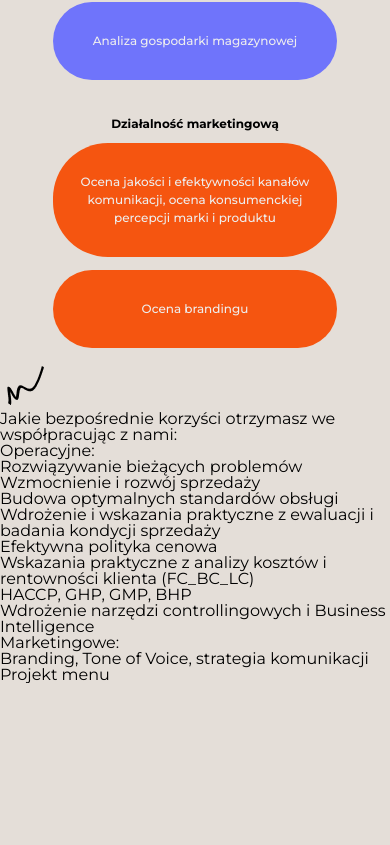
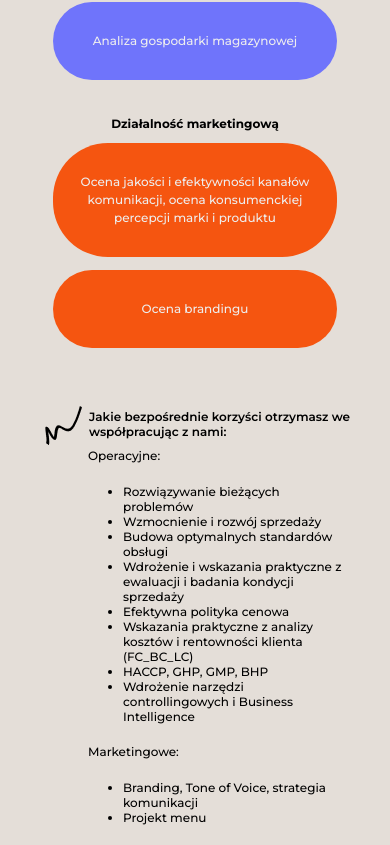
Before and after one commit to PIvSky/mgd_app, a React (Vite) app: page /offer/existing-business in a window 390 px wide. Shown: the part 1644-2489 px from the top of the page. Before the commit the page ends 2327 px from the top, so only its background shows below. Built offline with nearby package versions, Linux system fonts and the light colour scheme.

Commit message:
completed ex-biz-mobile

```diff
--- a/src/components/Offer/ExistBiz/ExistBiz.jsx
+++ b/src/components/Offer/ExistBiz/ExistBiz.jsx
@@ -82,7 +82,7 @@ const ExistBiz = () => {
                 </div>
             </div>
             <div className='benefits'>
-                <div className='subtitle-two'>
+                <div className='subtitle'>
                     <img src={sketch} alt='sketch' />
                     <p>{benefits.subtitle}</p>
                 </div>
--- a/src/components/Offer/ExistBiz/ExistBiz.scss
+++ b/src/components/Offer/ExistBiz/ExistBiz.scss
@@ -149,6 +149,57 @@
         }
     }
 
+    .benefits {
+        margin: 0 auto;
+        padding: 20px 38px 0px;
+        max-width: 450px;
+
+        .subtitle {
+            display: flex;
+            flex-direction: row;
+            padding-top: 20px;
+
+            // @include for-desktop {
+            //     padding-left: 78px;
+            // }
+
+            p {
+                @include md-content;
+                padding-top: 8px;
+                font-weight: 600;
+            }
+        }
+
+        .nested-subtitle {
+            @include md-content;
+            font-weight: 500;
+            padding-left: 50px;
+
+            // @include for-desktop {
+            //     padding-left: 160px;
+            //     padding-bottom: 20px;
+            // }
+        }
+
+        .list-one, .list-two {
+            padding: 21px 0px 20px 85px;
+
+            // @include for-desktop {
+            //     padding-top: 0px;
+            //     padding-left: 198px;
+            // }
+
+            ul {
+                list-style: circle;
+                list-style-type: disc;
+                li {
+                    @include md-content;
+                    font-weight: 500;
+                }
+            }
+        }
+    }
+
     .bg-vector {
         position: absolute;
         width: 1234.199px;
```
